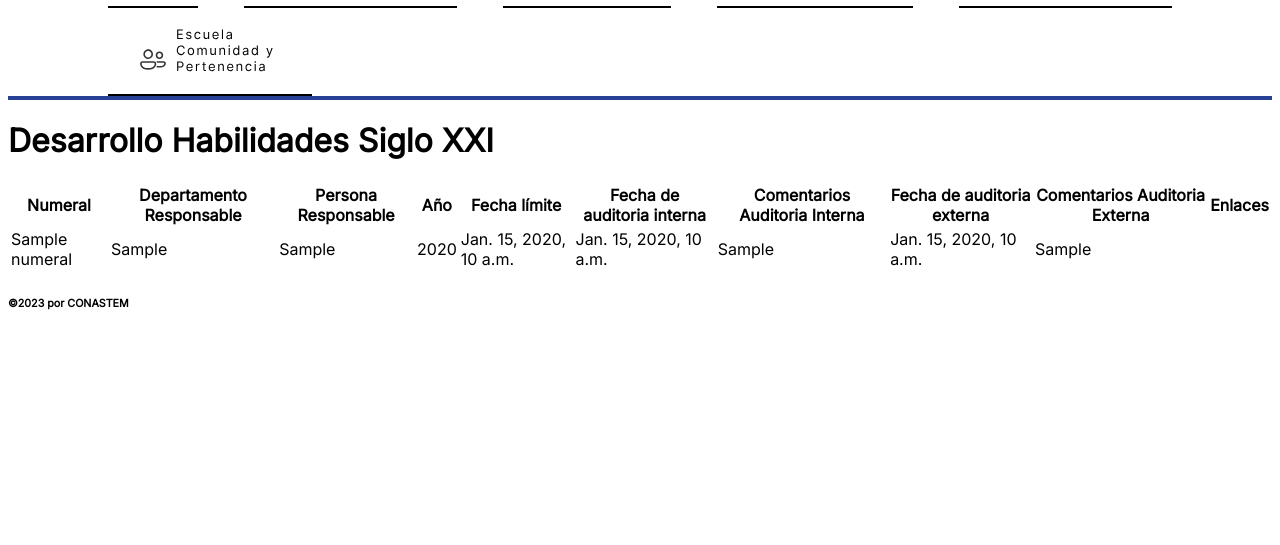
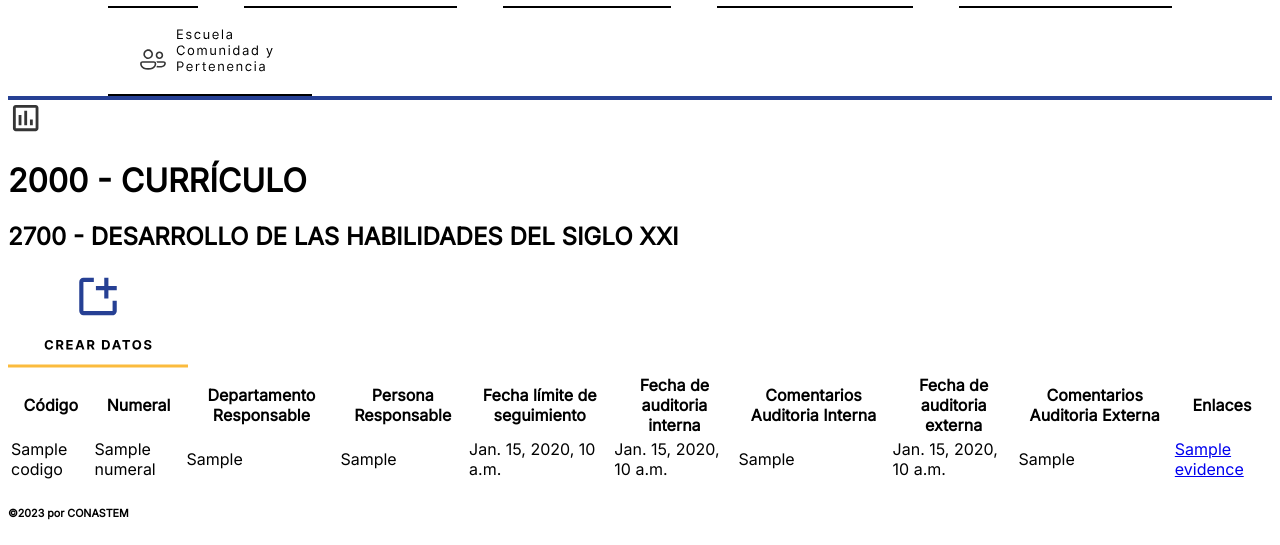
Before and after one commit to programateacademy/c9-conastem, a Django app: template CONASTEM/DataBase/templates/database/Curriculo/DesarrolloHabilidadesSigloXXI_list.html in a window 1280 px wide. Shown: the part 416-961 px from the top of the page. Before the commit the page ends 726 px from the top, so only its background shows below. Run offline with Django 4.2, Linux system fonts and the light colour scheme; the template is opened without the code that fills it: most values are stand-ins (such as "Sample title", 1, 10 or a date in 2020).

Commit message:
Change: modifying templetes DesarrolloHabilidadesSigloXXI

```diff
--- a/CONASTEM/DataBase/templates/database/Curriculo/DesarrolloHabilidadesSigloXXI_list.html
+++ b/CONASTEM/DataBase/templates/database/Curriculo/DesarrolloHabilidadesSigloXXI_list.html
@@ -1,15 +1,26 @@
 {% extends "base_general.html" %}
 
 {% block content %}
-<h1>Desarrollo Habilidades Siglo XXI</h1>
+
+{% load static %}
+
+<div class= "titulo">
+    <img src="{%static 'images/tabla_detail/icon_for_instrucc_eva.svg' %}">
+    <h1>2000 - CURRÍCULO</h1>
+</div>
+<div class="subtitulo">
+    <h2>2700 - DESARROLLO DE LAS HABILIDADES DEL SIGLO XXI </h2>
+    <a href="/database/desarrollo-habilidades-siglo-XXI/new"><img src="{%static 'images/crear_datos.svg'%}" alt="Crear datos"></a>
+</div>
+
 <table>
     <thead>
         <tr>
+            <th>Código</th>
             <th>Numeral</th>
             <th>Departamento Responsable</th>
             <th>Persona Responsable</th>
-            <th>Año</th>
-            <th>Fecha límite</th>
+            <th>Fecha límite de seguimiento</th>
             <th>Fecha de auditoria interna</th>
             <th>Comentarios Auditoria Interna</th>
             <th>Fecha de auditoria externa</th>
@@ -18,23 +29,26 @@
         </tr>
     </thead>
     <tbody>
+
         {% for DesarrolloHabilidadesSigloXXI in DesarrolloHabilidadesSigloXXI_list %}
         <tr>
+            <td>{{ DesarrolloHabilidadesSigloXXI.codigo }}</td>
             <td>{{ DesarrolloHabilidadesSigloXXI.numeral }}</td>
             <td>{{ DesarrolloHabilidadesSigloXXI.dep_responsable }}</td>
             <td>{{ DesarrolloHabilidadesSigloXXI.person_responsable }}</td>
-            <td>{{ DesarrolloHabilidadesSigloXXI.track_year }}</td>
             <td>{{ DesarrolloHabilidadesSigloXXI.track_date }}</td>
             <td>{{ DesarrolloHabilidadesSigloXXI.internal_audiory_date }}</td>
             <td>{{ DesarrolloHabilidadesSigloXXI.internal_audirory_obs }}</td>
             <td>{{ DesarrolloHabilidadesSigloXXI.external_audiory_date }}</td>
             <td>{{ DesarrolloHabilidadesSigloXXI.external_audirory_obs }}</td>
+            <td><a href="{{DesarrolloHabilidadesSigloXXI.evidence }}" target="_blank">{{DesarrolloHabilidadesSigloXXI.evidence }}</a></td>
         </tr>
         {% empty %}
         <tr>
-            <td colspan="9">No hay numerales.</td>
+            <td colspan="9">No hay registros.</td>
         </tr>
         {% endfor %}
     </tbody>
 </table>
+
 {% endblock content %}
```
